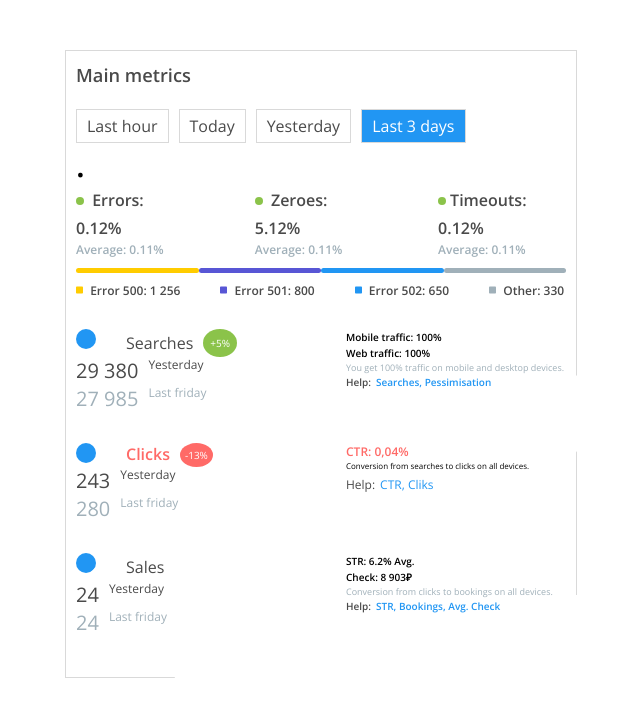
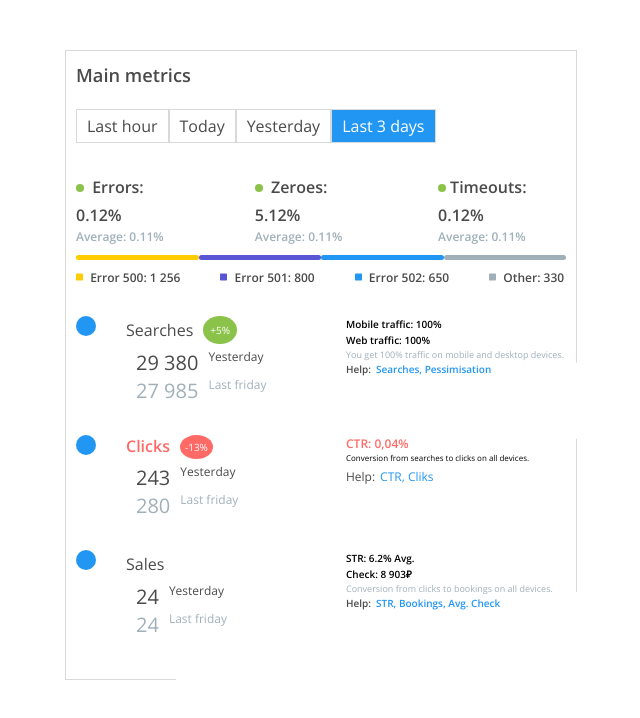
Before and after one commit to KingsleyIbe/main-metric, a React (Create React App) app: page /last3days in a window 1280 px wide. Shown: the top 718 px of the page, without its empty margins (319-959 px from the left). Built offline with nearby package versions, Linux system fonts and the light colour scheme; a web font is replaced by a local one.

Commit message:
Modify the UI to match the design template

```diff
--- a/src/pages/LastHour.js
+++ b/src/pages/LastHour.js
@@ -1,7 +1,5 @@
 const LastHour = () => (
-  <div>
-    <h1>.</h1>
-  </div>
+  <div />
 );
 
 export default LastHour;
--- a/src/pages/LastThreeDays.js
+++ b/src/pages/LastThreeDays.js
@@ -1,7 +1,5 @@
 const LastThreeDays = () => (
-  <div>
-    <h1>.</h1>
-  </div>
+  <div />
 );
 
 export default LastThreeDays;
--- a/src/pages/Today.js
+++ b/src/pages/Today.js
@@ -1,7 +1,5 @@
 const Today = () => (
-  <div>
-    <h1>.</h1>
-  </div>
+  <div />
 );
 
 export default Today;
--- a/src/pages/Yesterday.js
+++ b/src/pages/Yesterday.js
@@ -1,7 +1,5 @@
 const Yesterday = () => (
-  <div>
-    <h1>.</h1>
-  </div>
+  <div />
 );
 
 export default Yesterday;
--- a/src/styles/App.css
+++ b/src/styles/App.css
@@ -44,7 +44,6 @@ a {
 .App .flex-items {
   display: flex;
   flex-direction: row;
-  gap: 10px;
   margin-top: 20px;
 }
 .App .flex-items .link-item {
@@ -60,6 +59,7 @@ a {
   display: flex;
   flex-direction: row;
   gap: 70px;
+  margin-top: 30px;
 }
 .App .errors .faCircle {
   font-size: 8px;
@@ -168,6 +168,8 @@ a {
   display: flex;
   flex-direction: row;
   gap: 10px;
+  margin-left: 60px;
+  margin-top: 5px;
 }
 .App .statistics-container .stats-flex .search-flex .yesterday p:first-child {
   font-size: 20px;
@@ -189,6 +191,7 @@ a {
   display: flex;
   flex-direction: row;
   gap: 10px;
+  margin-left: 60px;
 }
 .App .statistics-container .stats-flex .search-flex .last-friday p:first-child {
   font-size: 20px;
--- a/src/styles/App.scss
+++ b/src/styles/App.scss
@@ -46,7 +46,6 @@ a {
   .flex-items {
     display: flex;
     flex-direction: row;
-    gap: 10px;
     margin-top: 20px;
 
     .link-item {
@@ -64,6 +63,7 @@ a {
     display: flex;
     flex-direction: row;
     gap: 70px;
+    margin-top: 30px;
 
     .faCircle {
       font-size: 8px;
@@ -147,6 +147,7 @@ a {
   .statistics-container {
     width: 100%;
     margin-top: 30px;
+    // margin-left: 20px;
 
 
     .stats-flex {
@@ -195,6 +196,8 @@ a {
           display: flex;
           flex-direction: row;
           gap: 10px;
+          margin-left: 60px;
+          margin-top: 5px;
 
           p:first-child {
             font-size: 20px;
@@ -219,6 +222,7 @@ a {
           display: flex;
           flex-direction: row;
           gap: 10px;
+          margin-left: 60px;
 
           p:first-child {
             font-size: 20px;
```
Also changed, not shown: 1 other file (tests, documents, lock files or other folders).
